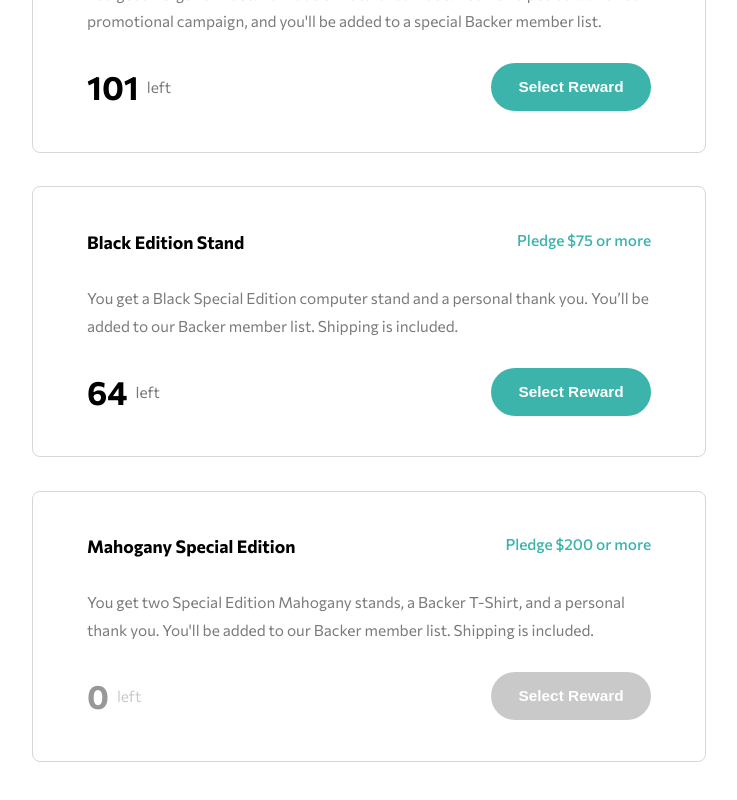
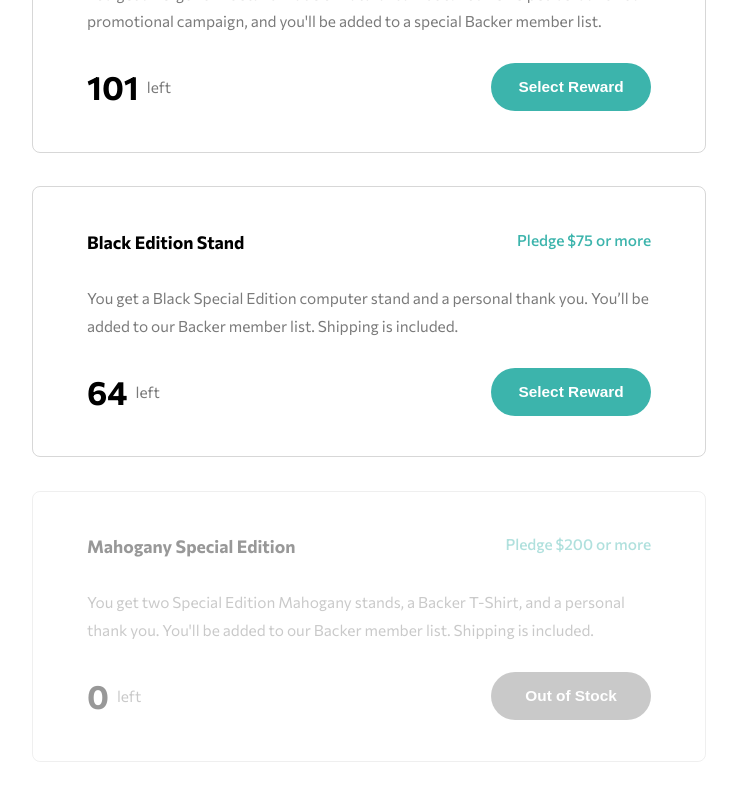
Before and after one commit to KaskaS-O/crowdfunding-product-page, a plain HTML site: page index.html in a window 1280 px wide. Shown: the part 1366-2166 px from the top of the page, without its empty margins (271-1008 px from the left). Drawn offline with Linux system fonts and the light colour scheme.

Commit message:
Fix inactive pledges styling

```diff
--- a/main.js
+++ b/main.js
@@ -86,7 +86,7 @@ const showDefaultLeftPledges = () => {
 const handleInactivePledges = () => {
     pledgesLeft.forEach(el => {
         if (el.innerText === '0') {
-            el.parentElement.parentElement.classList.add('inactive');
+            el.parentElement.parentElement.parentElement.classList.add('inactive');
             activeBtns = btns.filter(btn => !btn.parentElement.parentElement.classList.contains('inactive'));
             activeCheckboxes = checkboxes.filter(el => !el.parentElement.parentElement.classList.contains('inactive'));
 
@@ -201,3 +201,5 @@ showCampaignNumbers();
 activeBtns.forEach(btn => btn.addEventListener('click', handleModalShowing));
 hamburger.addEventListener('click', handleHamburgerMenu);
 bookmark.addEventListener('click', handleBookmark);
+
+// poprawic nieaktywne pledge - zepsute przez zmiany w html
--- a/scss/_action-classes.scss
+++ b/scss/_action-classes.scss
@@ -3,6 +3,10 @@
 
     .btn {
         background-color: $dark-gray;
+
+        &:hover {
+            cursor: inherit;
+        }
     }
 }
 
```
Also changed, not shown: css/style.css.
